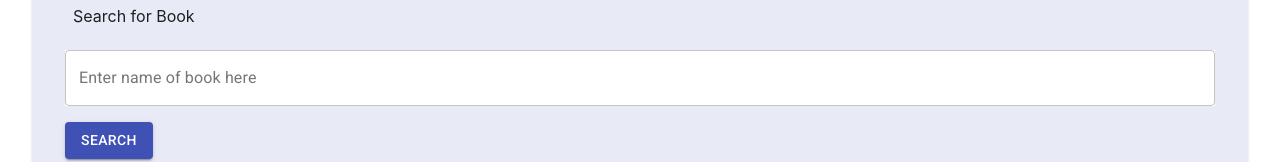
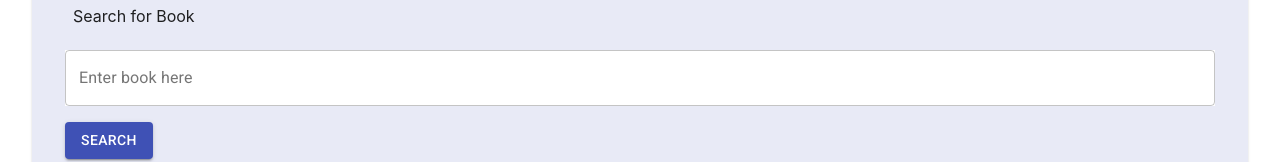
Before and after one commit to KEDuran/Google-Books-React-Search, a React (Create React App) app in the folder client/: page / in a window 1280 px wide. Shown: the part 397-559 px from the top of the page. Built offline with nearby package versions, Linux system fonts and the light colour scheme.

Commit message:
modified placeholder text for input field

```diff
--- a/client/src/components/SearchComp/index.js
+++ b/client/src/components/SearchComp/index.js
@@ -44,7 +44,7 @@ export default function SearchComp() {
 						<CardActions>
 							<TextField
 								id="outlined-search"
-								label="Enter name of book here"
+								label="Enter book here"
 								type="search"
 								variant="outlined"
 								fullWidth
```
